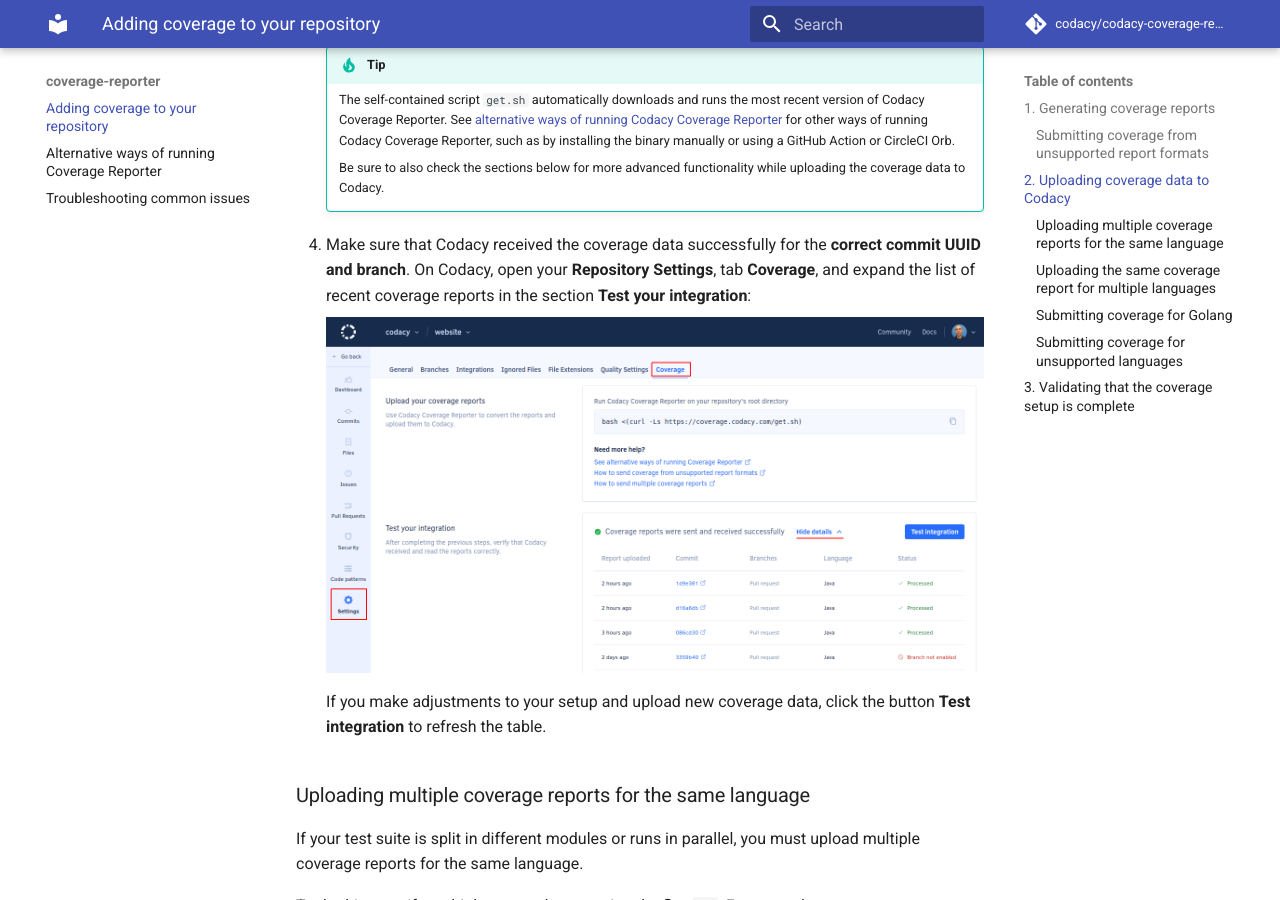
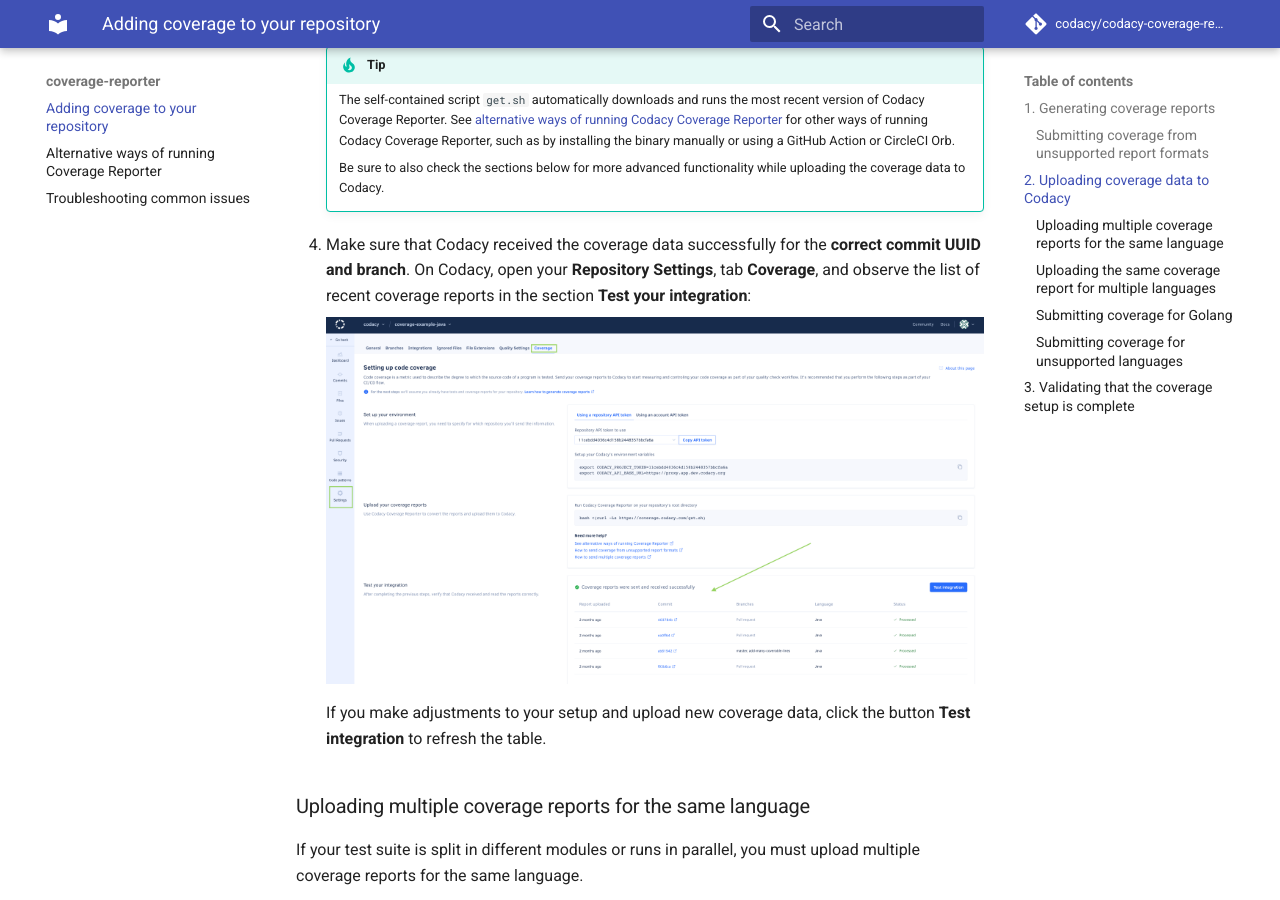
Before and after one commit to codacy/codacy-coverage-reporter, an MkDocs documentation site: the page built from docs/index.md, in a window 1280 px wide and 900 px high, scrolled down 4058 px. Built offline with MkDocs 1.6.1 and Material for MkDocs 9.7.7, drawn with Linux system fonts in a browser that asks for light colours; comment, search, counter and statistics services are not loaded.

Commit message:
doc: update section related to coverage settings and screenshot CY-6360

```diff
--- a/docs/index.md
+++ b/docs/index.md
@@ -194,7 +194,7 @@
 
         Be sure to also check the sections below for more advanced functionality while uploading the coverage data to Codacy.
 
-1.  Make sure that Codacy received the coverage data successfully for the **correct commit UUID and branch**. On Codacy, open your **Repository Settings**, tab **Coverage**, and expand the list of recent coverage reports in the section **Test your integration**:
+1.  Make sure that Codacy received the coverage data successfully for the **correct commit UUID and branch**. On Codacy, open your **Repository Settings**, tab **Coverage**, and observe the list of recent coverage reports in the section **Test your integration**:
 
     ![Testing the coverage integration](images/coverage-test-integration.png)
 
```
Also changed, not shown: docs/images/coverage-test-integration.png.
